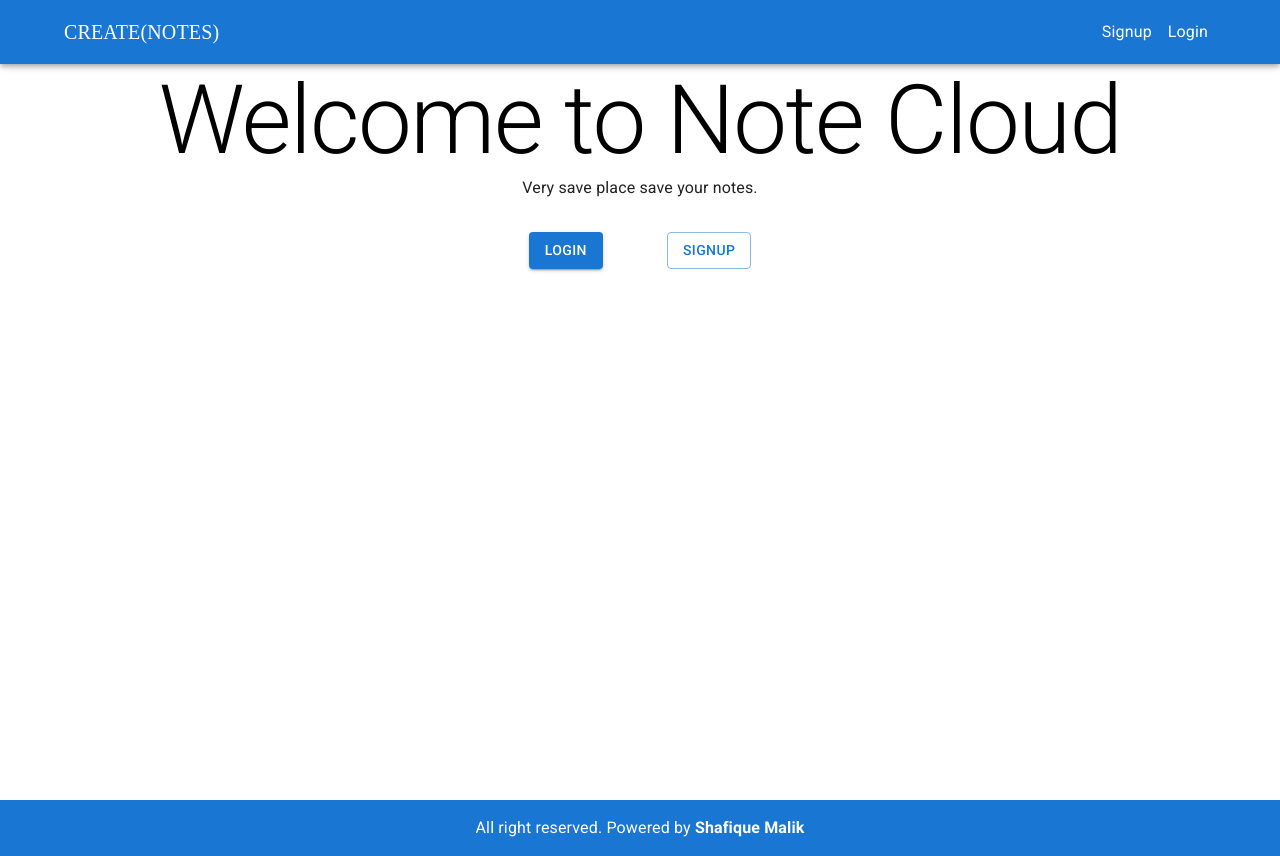
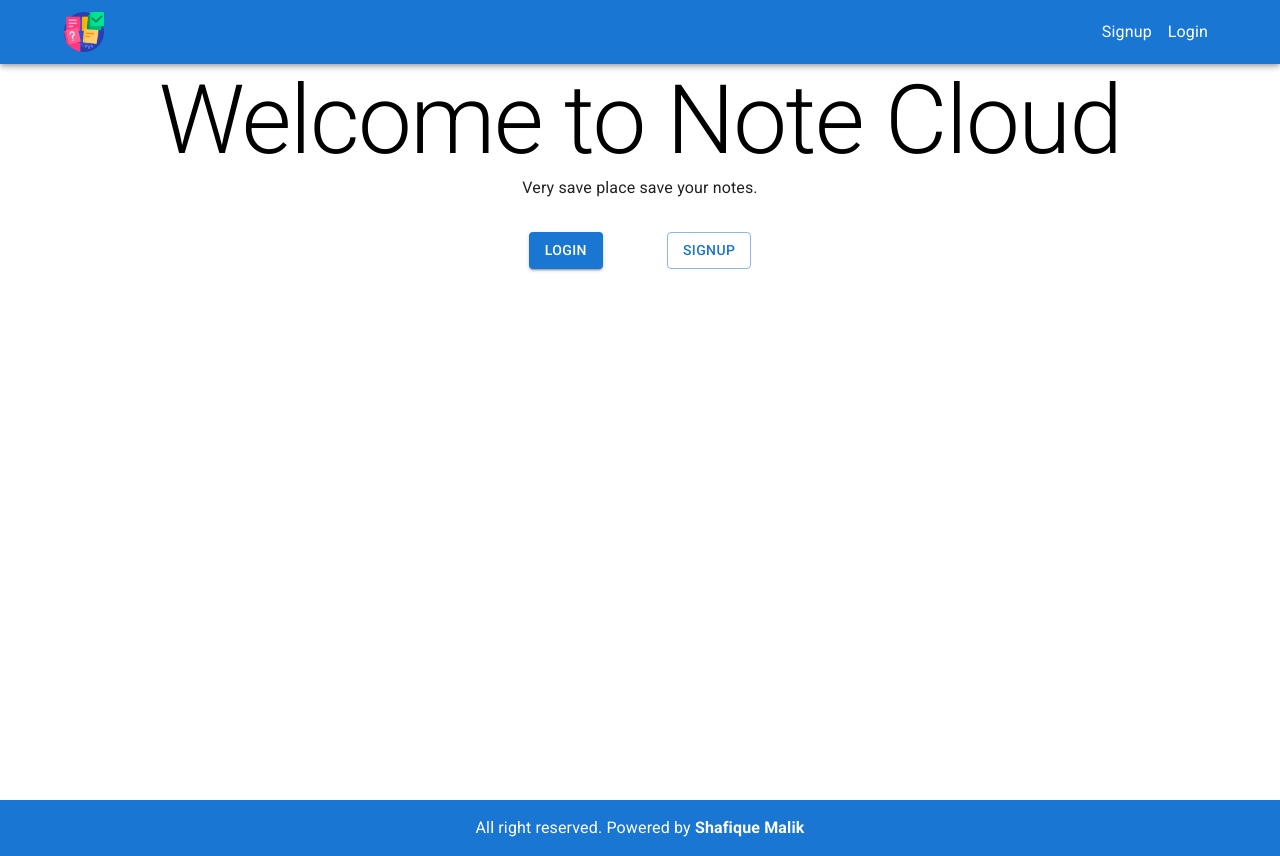
Before and after one commit to ShafiqueMalik/create-notes-mern-deploy, a React (Create React App) app in the folder front-end/: page / in a window 1280 px wide. Built offline with nearby package versions, Linux system fonts and the light colour scheme.

Commit message:
adding logo

```diff
--- /dev/null
+++ b/front-end/src/assets/images/index.js
@@ -0,0 +1,4 @@
+import logo from "./logo.png";
+export default {
+    logo
+}
--- a/front-end/src/components/Navbar/Navbar.js
+++ b/front-end/src/components/Navbar/Navbar.js
@@ -19,6 +19,8 @@ import { useDispatch, useSelector } from 'react-redux';
 import UserProfilePhotoMenu from './UserProfilePhotoMenu';
 import DescriptionOutlinedIcon from '@mui/icons-material/DescriptionOutlined';
 import NoteAddOutlinedIcon from '@mui/icons-material/NoteAddOutlined';
+import images from "assets/images"
+import { Stack } from '@mui/system';
 const drawerWidth = 240;
 const navItemsData = [{
     text: "My Notes",
@@ -87,7 +89,7 @@ function Navbar(props) {
                         >
                             <MenuIcon />
                         </IconButton>
-                        <Typography
+                        {/* <Typography
                             variant="h6"
                             component={Link}
                             to="/"
@@ -100,7 +102,12 @@ function Navbar(props) {
                             }}
                         >
                             CREATE(NOTES)
-                        </Typography>
+                        </Typography> */}
+                       <Stack justifyContent="center" sx={{mr:"auto",pr:"20px"}}>
+                       <Box component="img" src={images.logo}
+                        sx={{width:"40px",height:"40px"}}
+                        />
+                       </Stack>
                         {user && (
                             <>
                                 <SearchInput />
```
Also changed, not shown: front-end/src/assets/images/logo.png (added).
